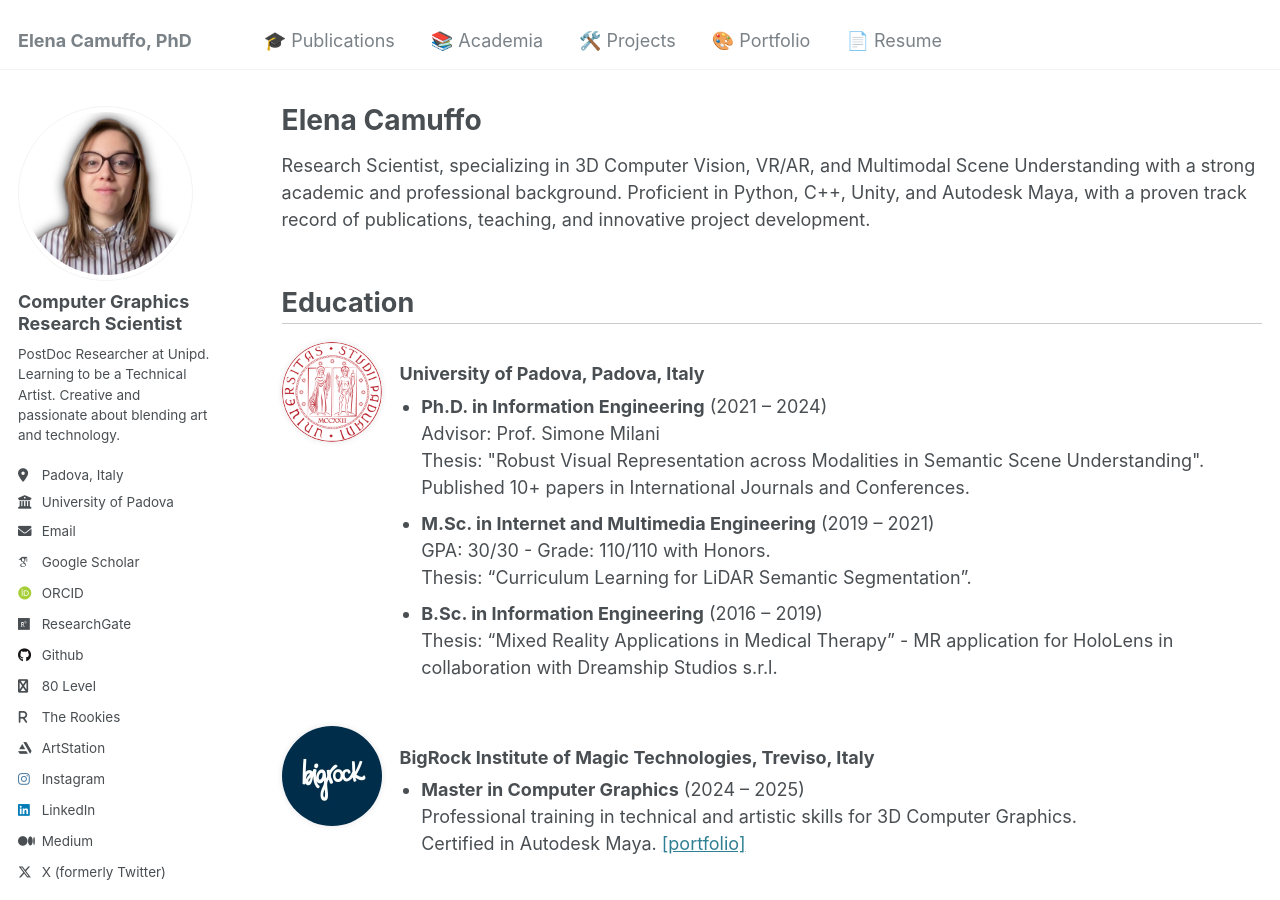
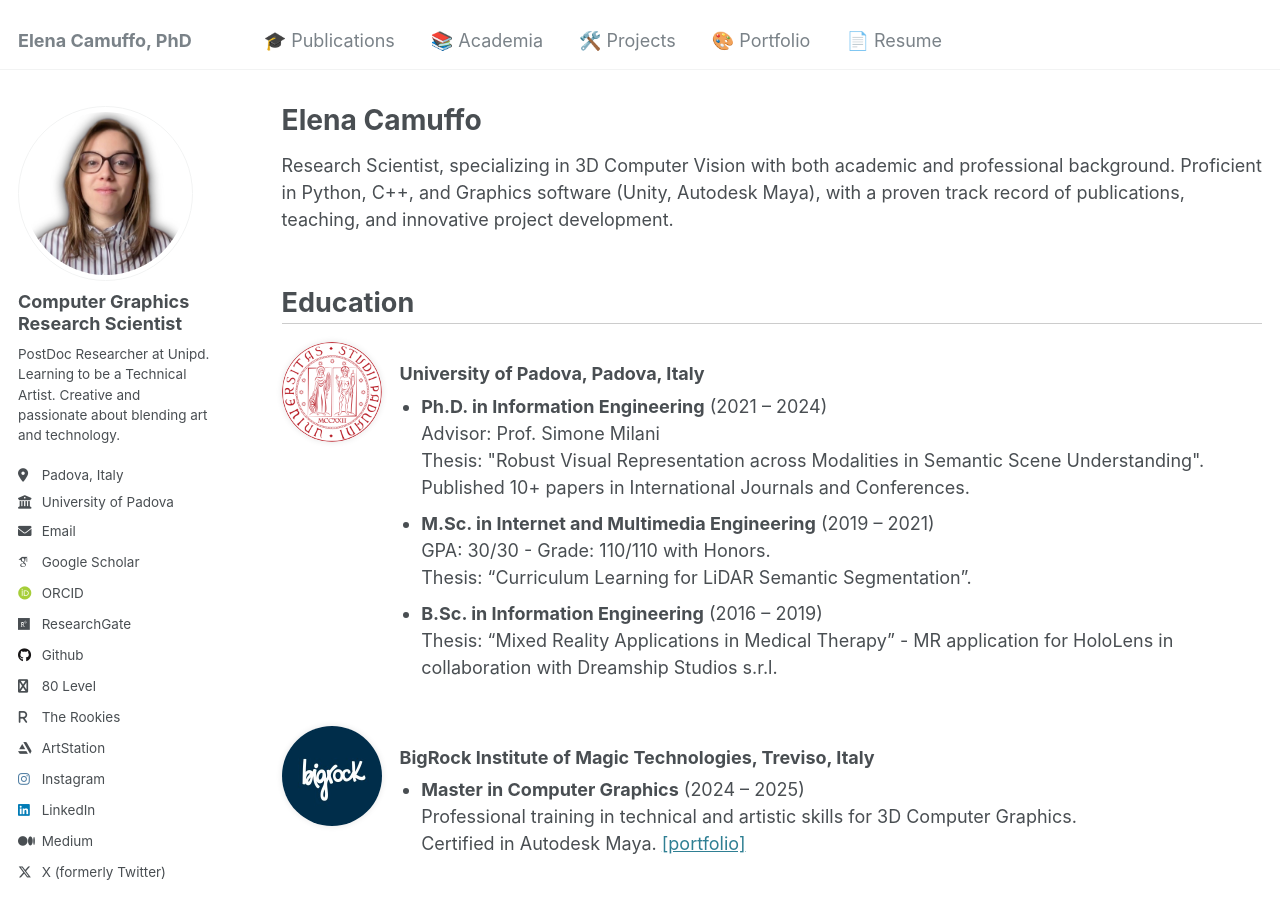
Before and after one commit to elenacamuffo/elenacamuffo.me, a Jekyll site: the page built from _pages/cv.md, in a window 1280 px wide and 900 px high. Built offline with Jekyll 4.4.1, drawn with Linux system fonts in a browser that asks for light colours; some web fonts are replaced.

Commit message:
fixed tiny things

```diff
--- a/_pages/cv.md
+++ b/_pages/cv.md
@@ -74,7 +74,7 @@ redirect_from:
 
 {% include base_path %}
 
-Research Scientist, specializing in 3D Computer Vision, VR/AR, and Multimodal Scene Understanding with a strong academic and professional background. Proficient in Python, C++, Unity, and Autodesk Maya, with a proven track record of publications, teaching, and innovative project development.
+Research Scientist, specializing in 3D Computer Vision with both academic and professional background. Proficient in Python, C++, and Graphics software (Unity, Autodesk Maya), with a proven track record of publications, teaching, and innovative project development.
 
 <div class="cv-section">
   <h2>Education</h2>
```
Also changed, not shown: 3 other files.
